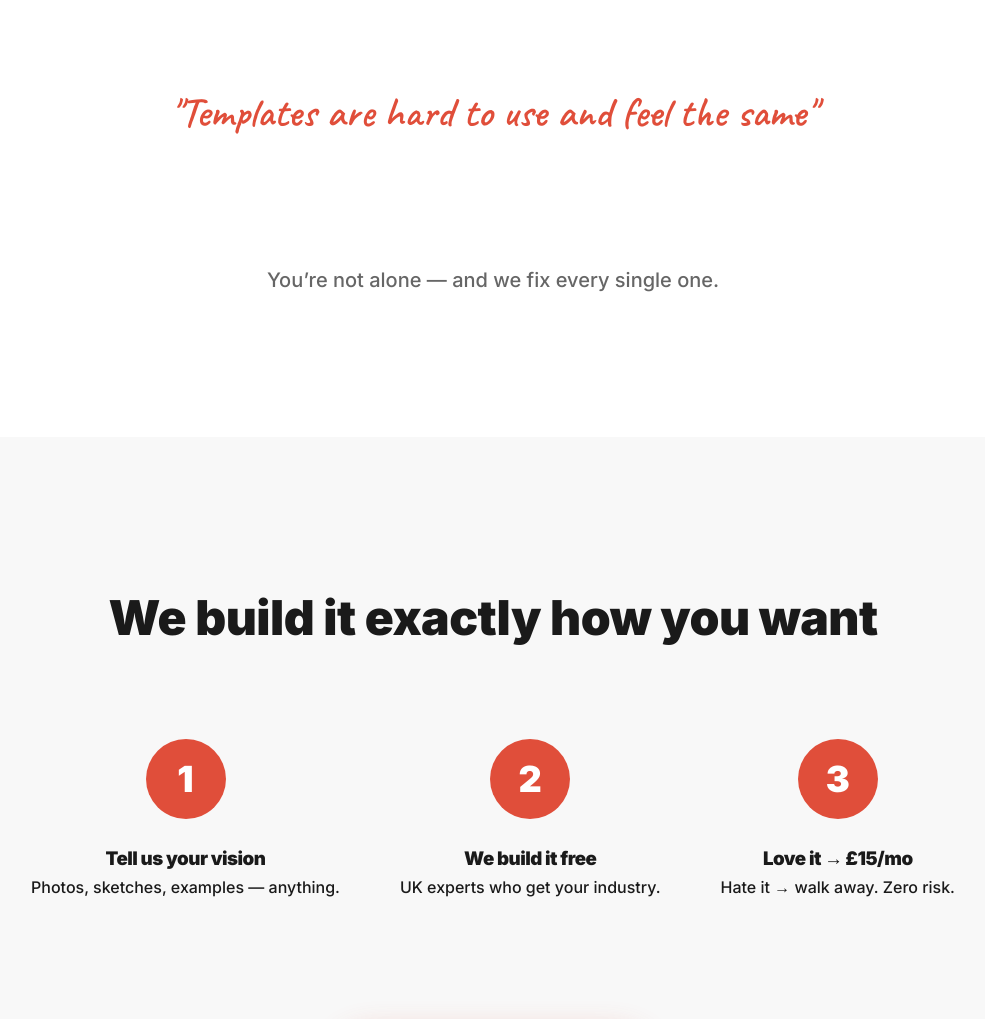
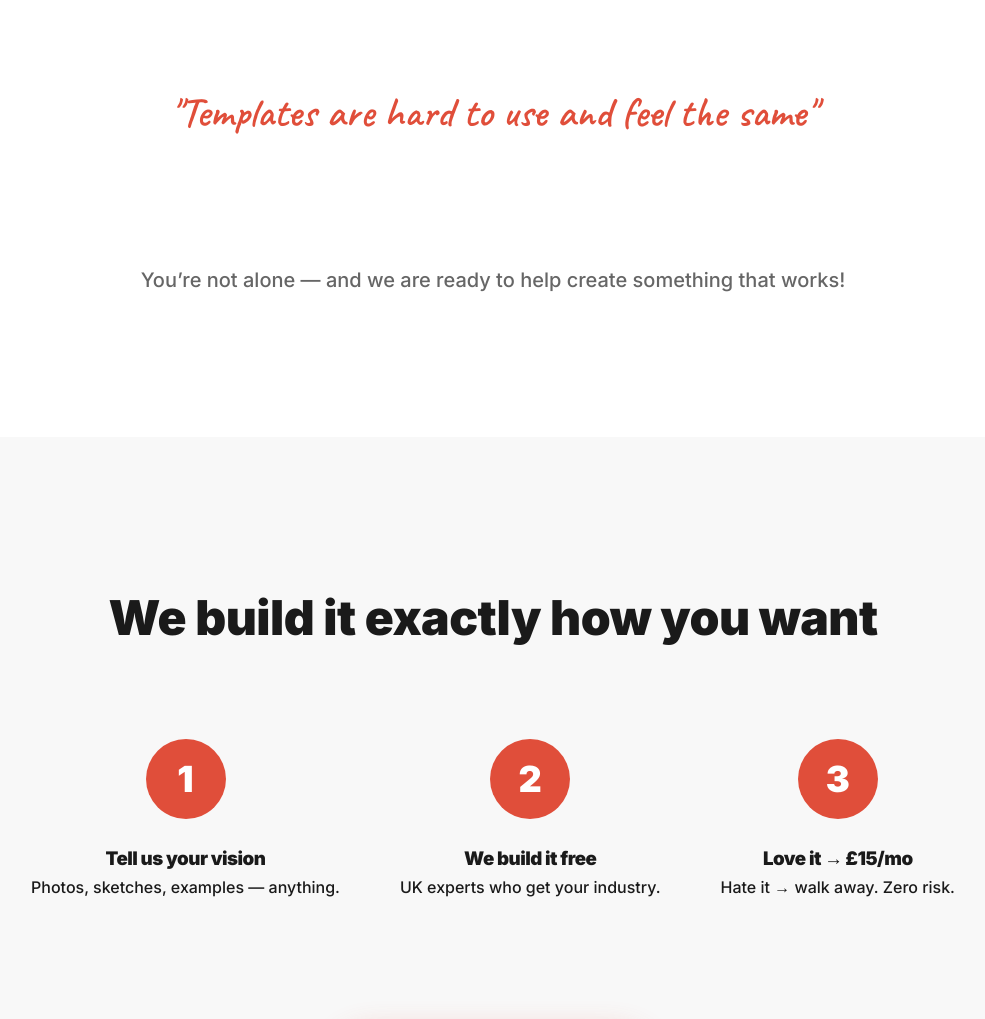
Before and after one commit to LeaDean/nomoretemplates, a plain HTML site: page index.html in a window 1280 px wide. Shown: the part 1222-2241 px from the top of the page, without its empty margins (147-1132 px from the left). Drawn offline with Linux system fonts and the light colour scheme.

Commit message:
Update index.html

```diff
--- a/index.html
+++ b/index.html
@@ -71,7 +71,7 @@
             <div class="handwritten">"I'd like to see my vision on the page"</div>
             <div class="handwritten">"I'd like a no template website"</div>
         </div>
-        <p class="subtle-note">You’re not alone — and we fix every single one.</p>
+        <p class="subtle-note">You’re not alone — and we are ready to help create something that works!</p>
     </div>
 </section>
 
```
